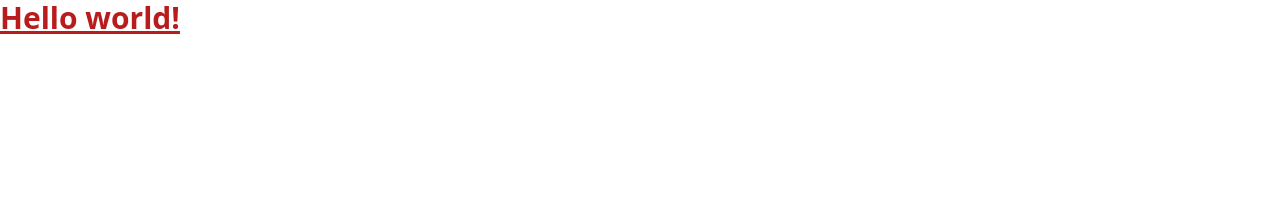
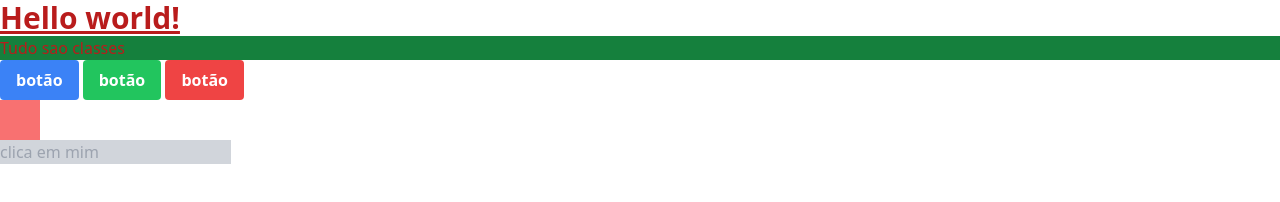
Before and after one commit to Gian-vie/tailwind-stdin, a website: page src/index.html in a window 1280 px wide. Drawn offline with Linux system fonts and the light colour scheme.

Commit message:
tailwind introduction

```diff
--- a/package.json
+++ b/package.json
@@ -1,5 +1,9 @@
 {
   "devDependencies": {
     "tailwindcss": "^3.4.17"
+  },
+  "dependencies": {
+    "autoprefixer": "^10.4.20",
+    "postcss": "^8.5.1"
   }
 }
--- a/src/index.html
+++ b/src/index.html
@@ -6,9 +6,18 @@
     <title>Tailwind stdin</title>
     <link href="./output.css" rel="stylesheet">
 </head>
-<body>
+<body class="items-center">
     <h1 class="text-3xl font-bold underline text-red-700">
         Hello world!
       </h1>
+
+      <p class="bg-green-700 text-red-700 hover:bg-red-700 hover:text-green-700" >Tudo sao classes</p>
+      <button class="btn-blue">botão</button>
+      <button class="btn-green">botão</button>
+      <button class="bg-red-500 hover:bg-red-700 text-white font-bold py-2 px-4 rounded">botão</button>
+      <div class="w-4 md:w-6 lg:w-10 h-4 md:h-6 lg:h-10 bg-green-400 md:bg-blue-400 lg:bg-red-400"></div>
+      <div>
+        <input type="text" placeholder="clica em mim" class="bg-gray-300 text-gray-900 focus:bg-red-600 focus:text-red-400">
+      </div>
 </body>
 </html>
--- a/src/input.css
+++ b/src/input.css
@@ -1,3 +1,21 @@
 @tailwind base;
 @tailwind components;
 @tailwind utilities;
+
+@layer components {
+    .btn-blue {
+        @apply bg-blue-500 text-white font-bold py-2 px-4 rounded
+    }
+
+    .btn-blue:hover {
+        @apply hover:bg-blue-700
+    }
+
+    .btn-green {
+        @apply bg-green-500 text-white font-bold py-2 px-4 rounded
+    }
+
+    .btn-green:hover {
+        @apply hover:bg-green-700
+    }
+}
```
Also changed, not shown: src/output.css, 1 other file.
